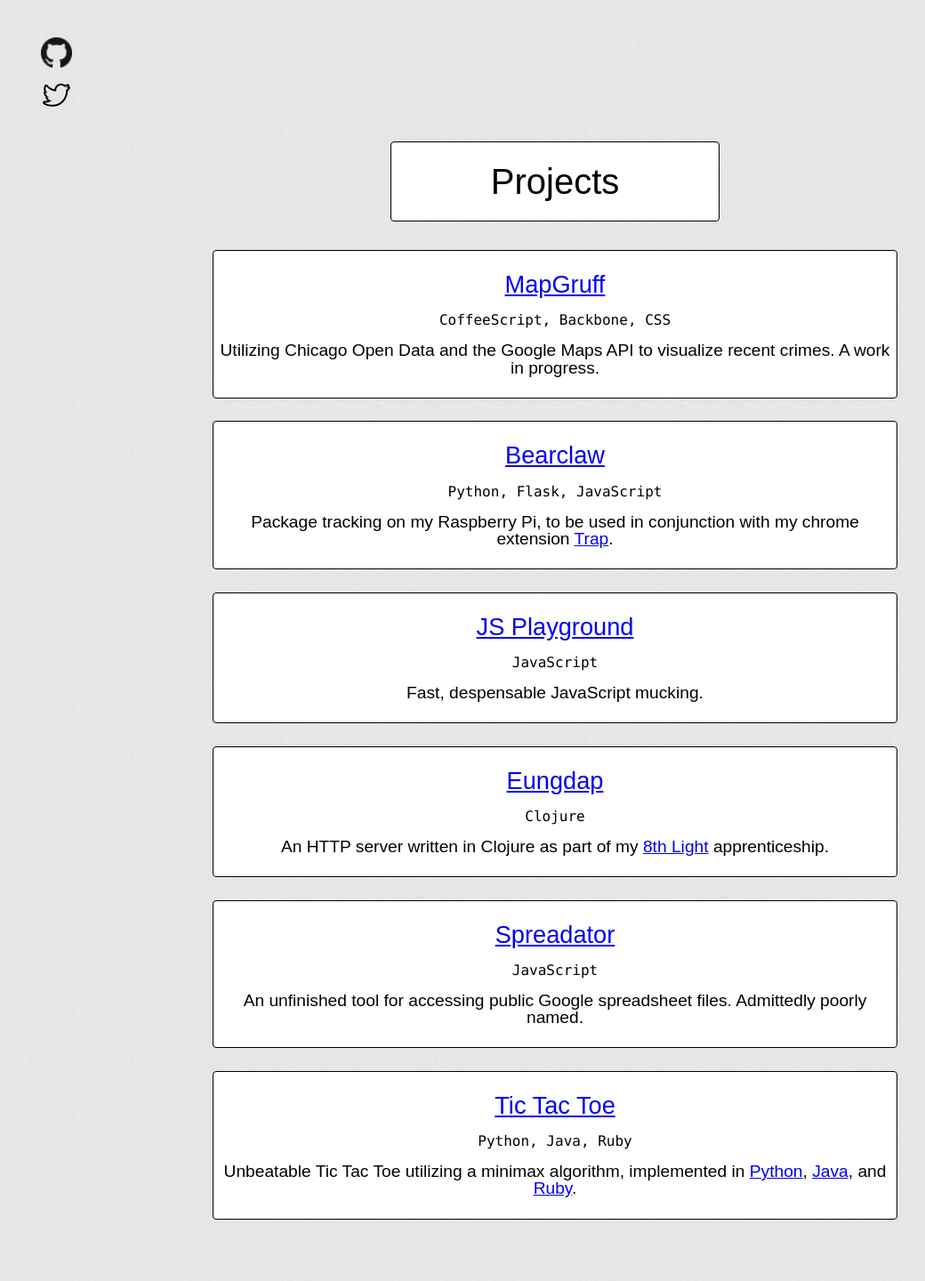
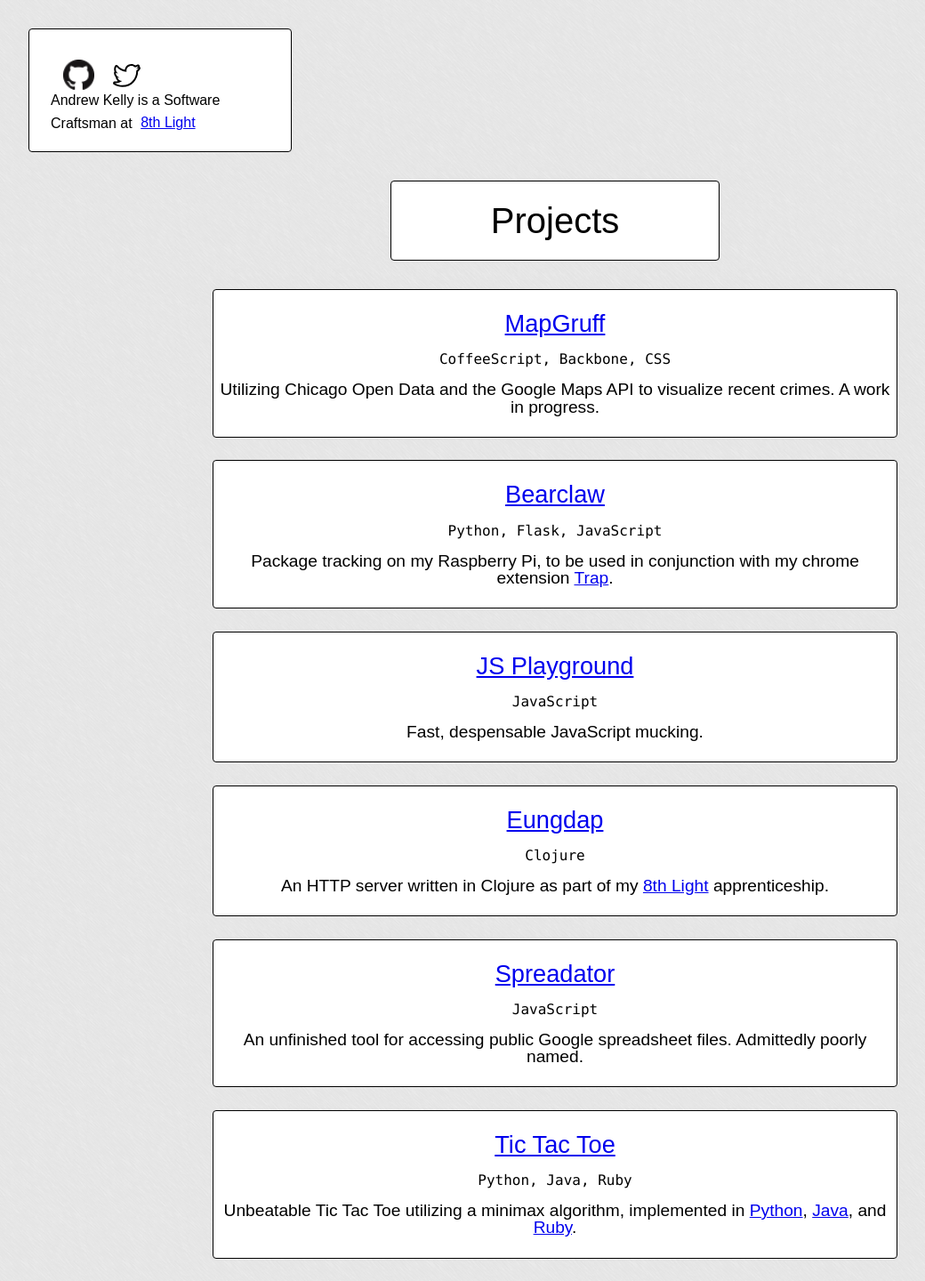
Before and after one commit to kellyaj/kellyaj.github.io, a Jekyll site: the page built from index.html, in a window 1280 px wide. Shown: the whole page at 89% size, without its empty margins (16-1056 px from the left). Built offline with Jekyll 4.4.1, drawn with Linux system fonts in a browser that asks for light colours; Markdown is read by kramdown in place of the engine named in the settings; before the commit the page ends 1396 px from its top, so only the background shows below that.

Commit message:
updates the bio

```diff
--- a/_layouts/default.html
+++ b/_layouts/default.html
@@ -25,8 +25,10 @@
     <body>
 
         <div class="bio">
-          <a href="http://github.com/kellyaj/"><span class="icon-github"></span></a><br />
-          <a href="http://twitter.com/_akells/"><span class="icon-twitter"></span></a><br />
+          <div class="about">
+            <a href="http://github.com/kellyaj/"><span class="icon-github"></span></a>
+            <a href="http://twitter.com/_akells/"><span class="icon-twitter"></span></a>
+            <p>Andrew Kelly is a Software Craftsman at<a href="8thlight.com">8th Light</a></p></div>
         </div>
         <div class="container">
           <div class="site">
--- a/css/main.css
+++ b/css/main.css
@@ -57,6 +57,14 @@ table {
 .bio a {
   display: inline-block;
   padding: 0.6em 0 0 0.6em;
+}
+
+.about {
+  background: #fff;
+  border: 1px solid black;
+  border-radius: 4px;
+  padding: 1.5em;
+  width: 20%;
 }
 
 body {
```
